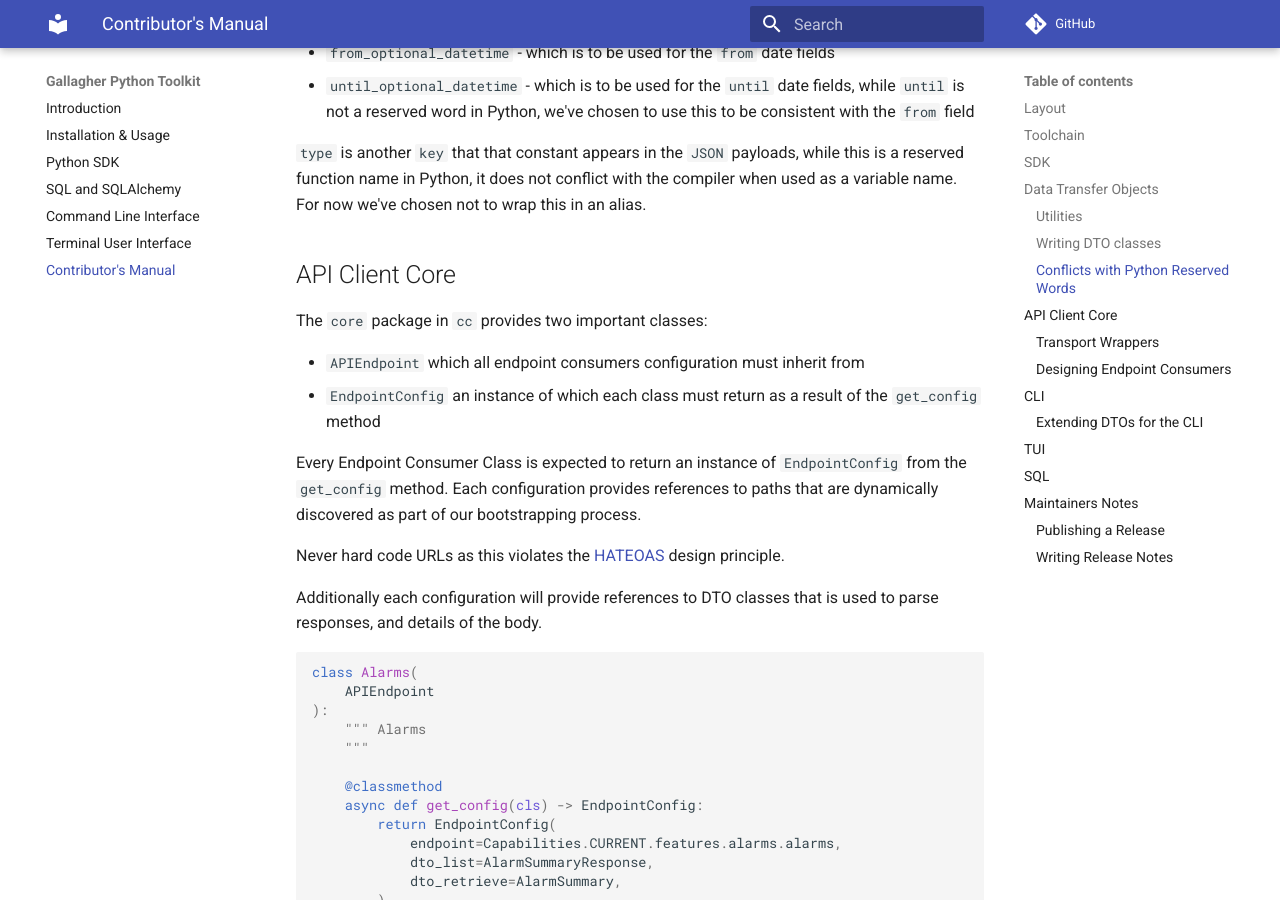
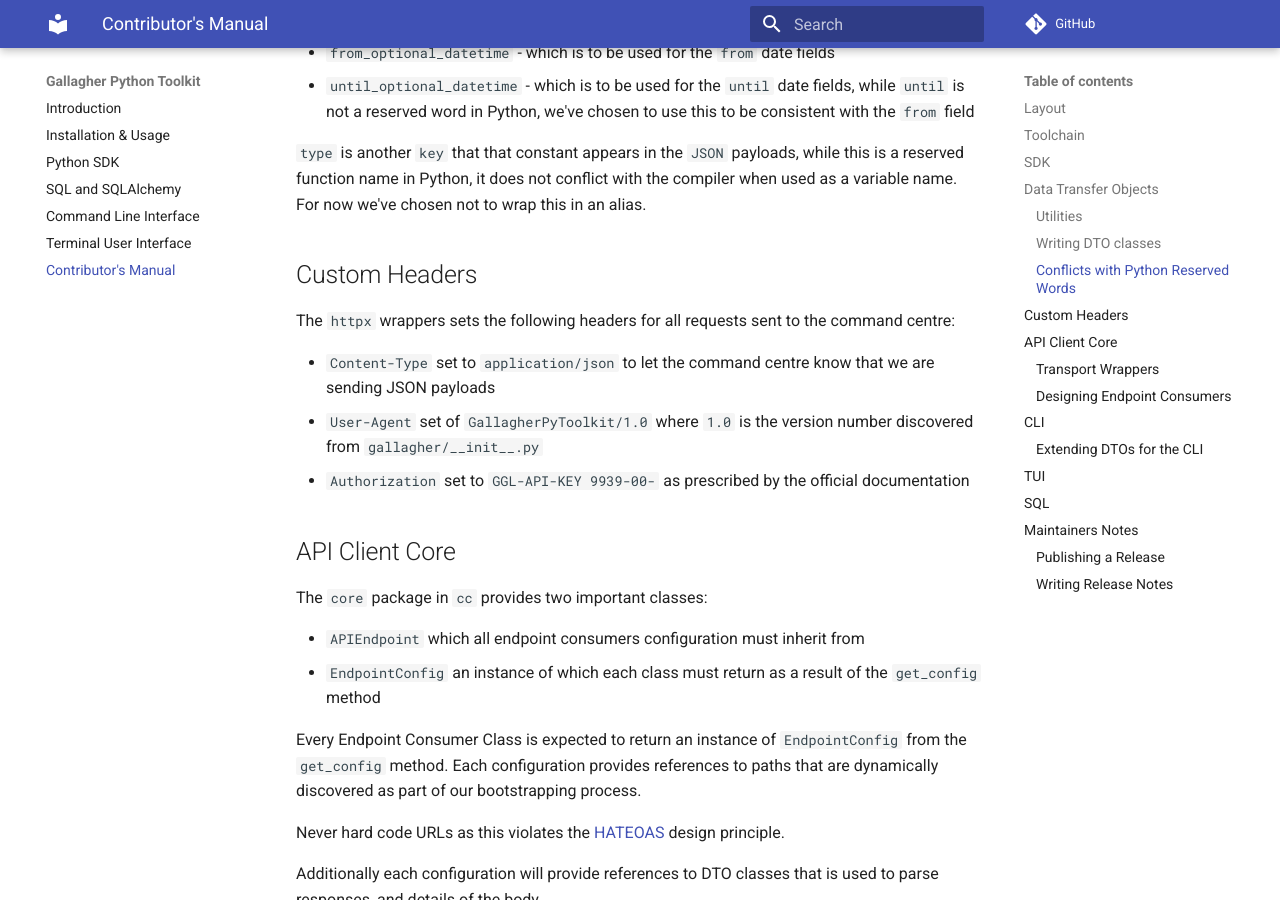
Before and after one commit to anomaly/gallagher, an MkDocs documentation site: the page built from docs/docs/design.md, in a window 1280 px wide and 900 px high, scrolled down 4124 px. Built offline with MkDocs 1.6.1 and Material for MkDocs 9.7.7, drawn with Linux system fonts in a browser that asks for light colours; comment, search, counter and statistics services are not loaded.

Commit message:
docs: adds section about custom http headers
refs #63

```diff
--- a/docs/docs/design.md
+++ b/docs/docs/design.md
@@ -131,6 +131,14 @@ Our current aliases are:
 - `until_optional_datetime` - which is to be used for the `until` date fields, while `until` is not a reserved word in Python, we've chosen to use this to be consistent with the `from` field
 
 `type` is another `key` that that constant appears in the `JSON` payloads, while this is a reserved function name in Python, it does not conflict with the compiler when used as a variable name. For now we've chosen not to wrap this in an alias.
+
+## Custom Headers
+
+The `httpx` wrappers sets the following headers for all requests sent to the command centre:
+
+- `Content-Type` set to `application/json` to let the command centre know that we are sending JSON payloads
+- `User-Agent` set of `GallagherPyToolkit/1.0` where `1.0` is the version number discovered from `gallagher/__init__.py`
+- `Authorization` set to `GGL-API-KEY 9939-00-` as prescribed by the official documentation
 
 ## API Client Core
 
```
